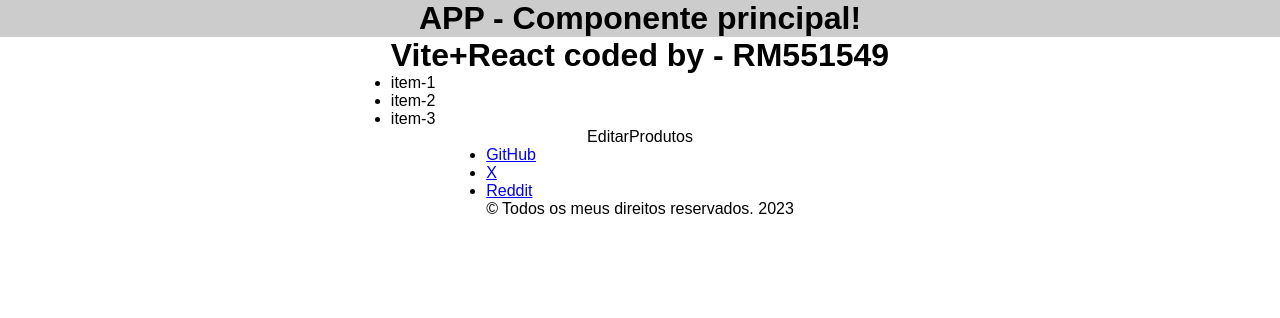
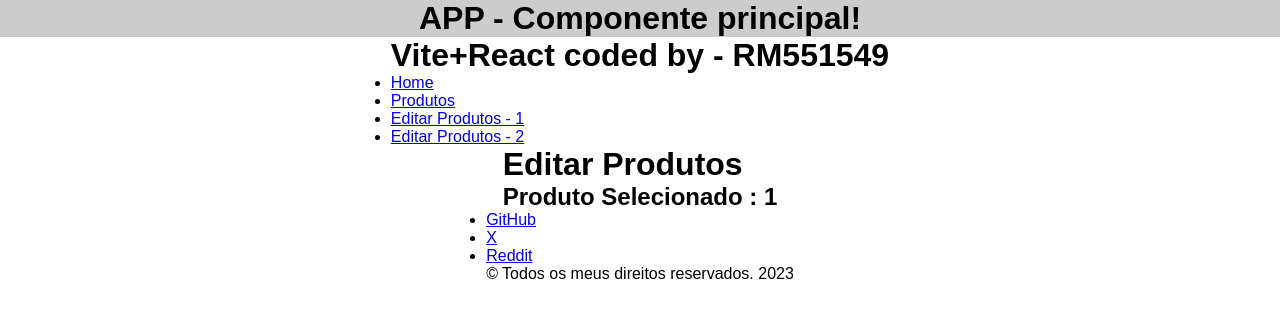
Before and after one commit to hyeonken/spa-1espf, a React (Vite) app: page /editar/produtos/1 in a window 1280 px wide. Shown: the top 318 px of the page. Built offline with nearby package versions, Linux system fonts and the light colour scheme.

Commit message:
Adicionando o useParams e recuperando o id da pag

```diff
--- a/src/components/Cabecalho.jsx
+++ b/src/components/Cabecalho.jsx
@@ -1,3 +1,5 @@
+import { Link } from "react-router-dom"
+
 export default function Cabecalho(){
     return(
         <>
@@ -5,9 +7,10 @@ export default function Cabecalho(){
           <h1>Vite+React coded by - RM551549</h1>
           <nav>
             <ul>
-              <li>item-1</li>
-              <li>item-2</li>
-              <li>item-3</li>
+              <li><Link to={"/"}>Home</Link></li>
+              <li><Link to={"./produtos"}>Produtos</Link></li>
+              <li><Link to={"/editar/produtos/1"}>Editar Produtos - 1</Link></li>
+              <li><Link to={"/editar/produtos/2"}>Editar Produtos - 2</Link></li>
             </ul>
           </nav>
         </header>
--- a/src/routes/EditarProdutos.jsx
+++ b/src/routes/EditarProdutos.jsx
@@ -1,7 +1,14 @@
 import React from 'react'
+import { useParams } from 'react-router-dom'
 
 export default function EditarProdutos() {
+    document.title = 'Editar Produtos'
+    const {id} = useParams();
+
   return (
-    <div>EditarProdutos</div>
+    <div>
+        <h1>Editar Produtos</h1>
+        <h2>Produto Selecionado : {id}</h2>
+    </div>
   )
 }
```
